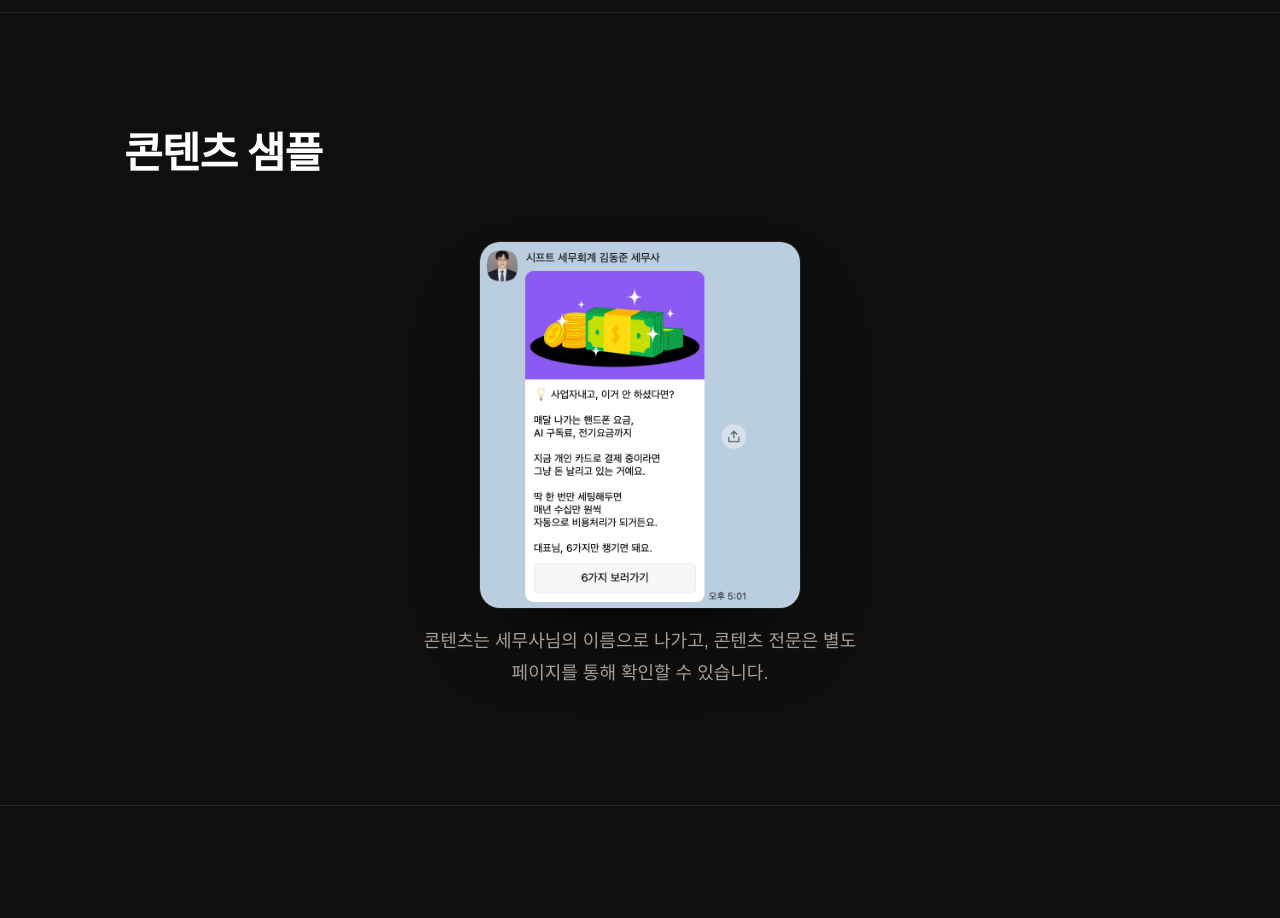
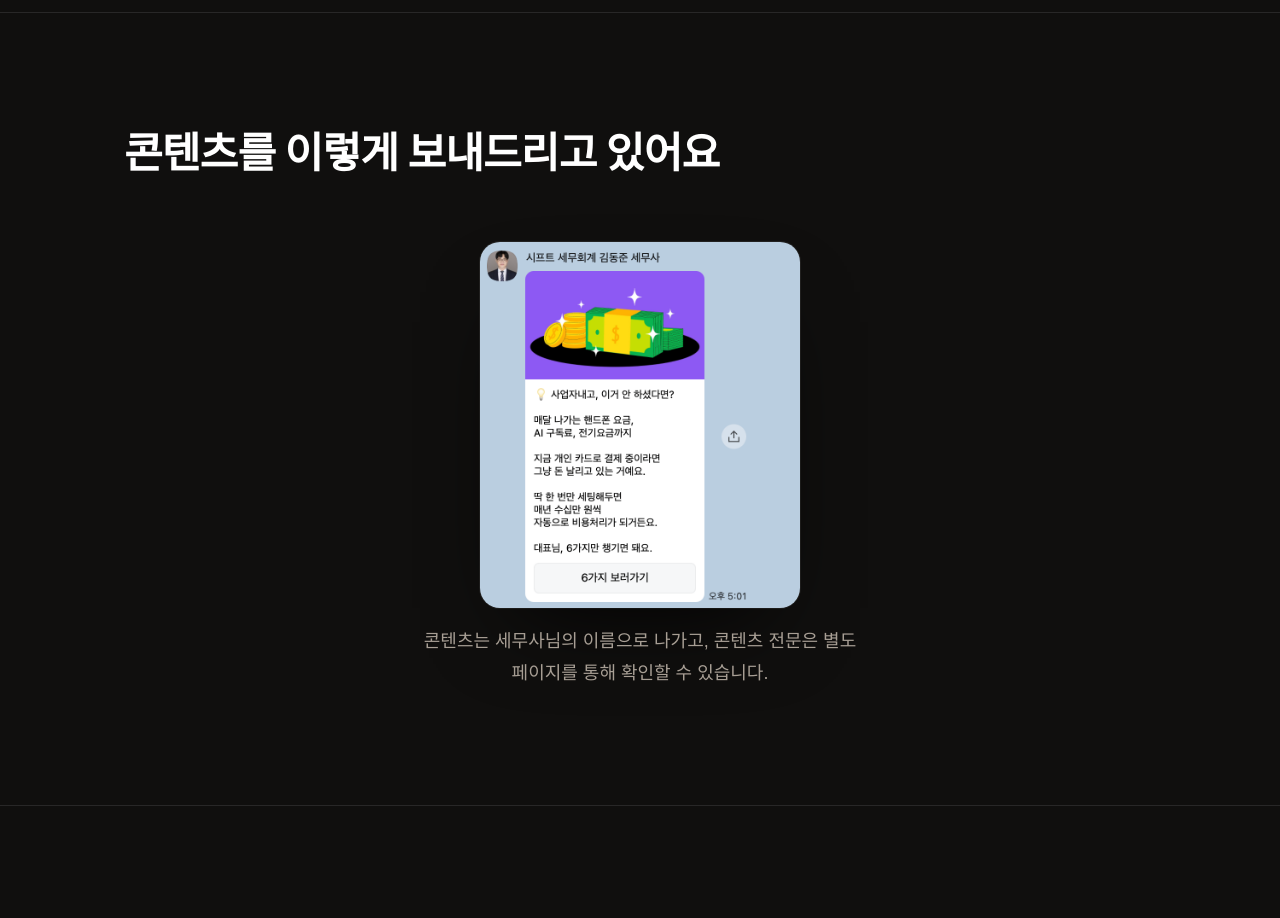
Before and after one commit to nugget-letter/tax-brending-message, a plain HTML site: page index.html in a window 1280 px wide. Shown: the part 1600-2518 px from the top of the page. Drawn offline with Linux system fonts and the light colour scheme; a web font is replaced by a local one.

Commit message:
콘텐츠 샘플 섹션 제목 문구 수정
Co-Authored-By: Claude Sonnet 5 <noreply@anthropic.com>
Claude-Session: https://claude.ai/code/session_0111WtmdpbEEeNh7C9xvraf8

```diff
--- a/index.html
+++ b/index.html
@@ -303,7 +303,7 @@ footer{border-top:1px solid var(--line);padding-block:34px;color:var(--ink-3);fo
 <section>
   <div class="shell">
     <div class="sec-head rv">
-      <h2>콘텐츠 샘플</h2>
+      <h2>콘텐츠를 이렇게 보내드리고 있어요</h2>
     </div>
     <div class="sample rv">
       <img class="sample-shot" src="images/sample-content.png" alt="코넥트로 발송되는 카카오톡 브랜드메시지 콘텐츠 예시" width="750" height="858">
```
